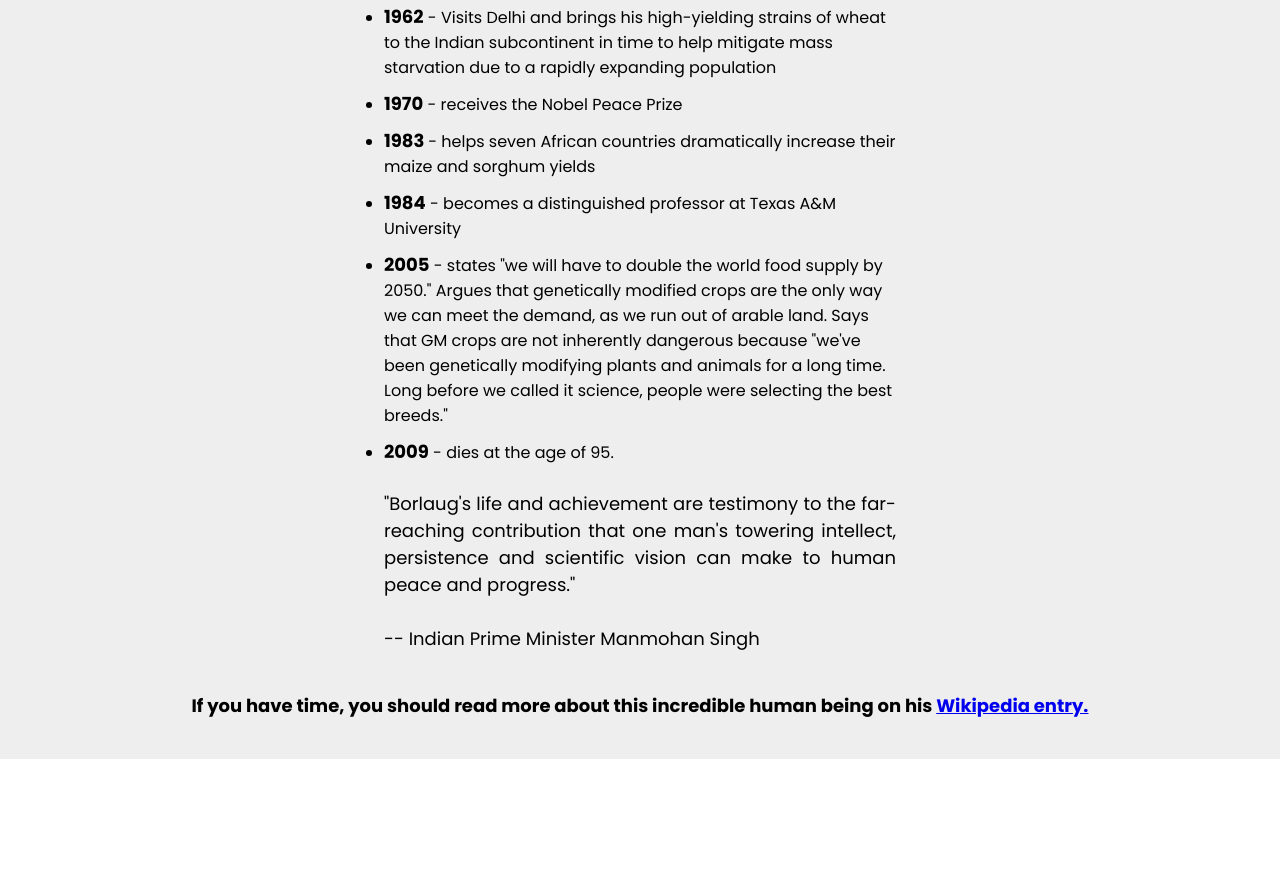
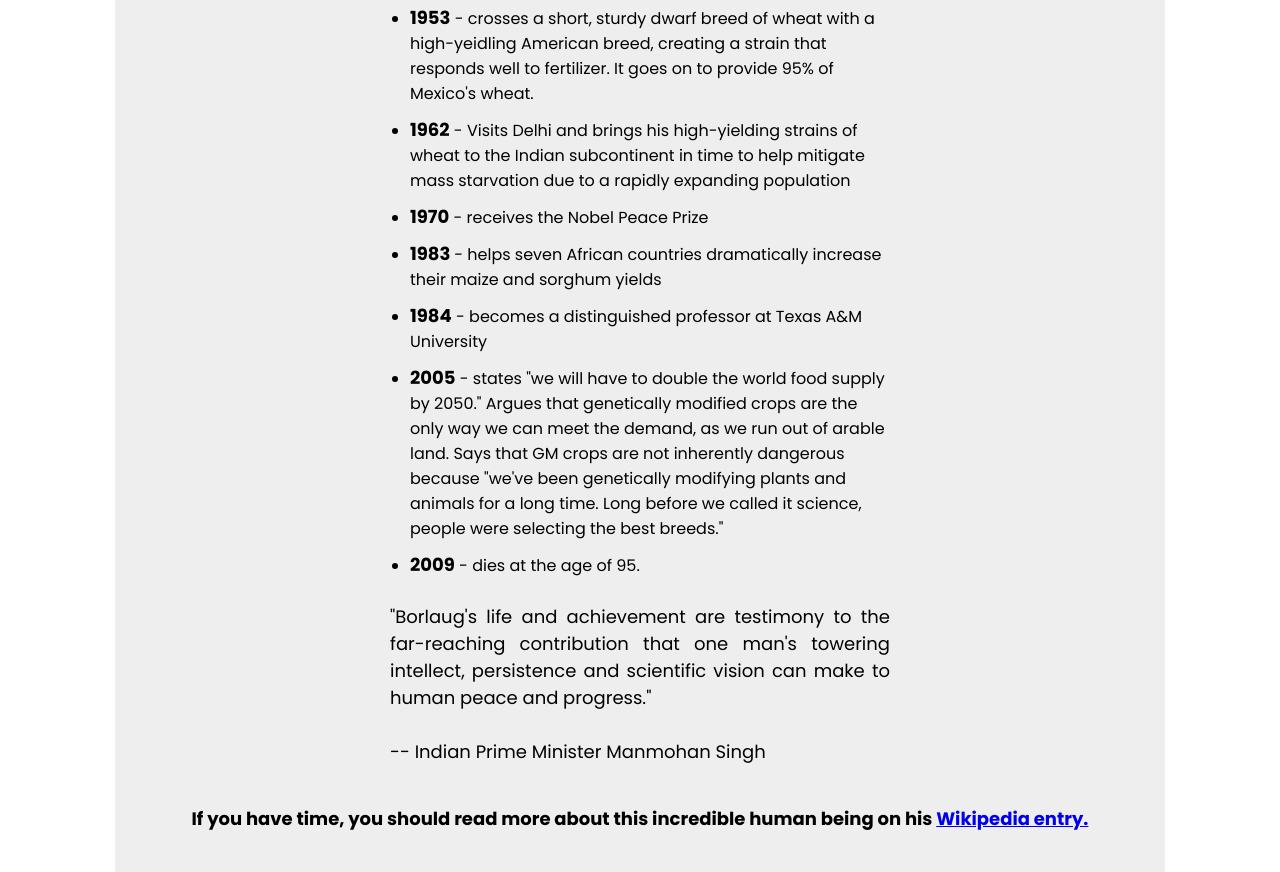
Before and after one commit to fatihoz5758/tribute, a plain HTML site: page index.html in a window 1280 px wide. Shown: the part 1611-2483 px from the top of the page. Before the commit the page ends 2370 px from the top, so only its background shows below. Drawn offline with Linux system fonts and the light colour scheme.

Commit message:
yeniden düzenlendi

```diff
--- a/style.css
+++ b/style.css
@@ -42,7 +42,7 @@ main p {
   }
 
 .box1 img {
-    padding: 0 15%;
+
     max-width: 100%;
     min-width: 320px;
     display: block;
@@ -54,8 +54,9 @@ main p {
 }
 
 .box2 {
-    padding-left: 30%;
-    padding-right: 30%;
+   max-width: 500px;
+   margin: 0 auto;
+   padding-left: 20px;
 }
 .box2 h3{
     text-align: center;
@@ -68,8 +69,8 @@ b{
     font-size: 18px;
 }
 .box3 {
-    padding-left: 30%;
-    padding-right: 30%;
+    max-width: 500px;
+    margin: 0 auto;
 
 }
 
@@ -82,3 +83,6 @@ b{
 .box4 {
     margin-bottom: 40px;
 }
+#center{
+
+}
```
Also changed, not shown: index.html (+3 -2 lines).
